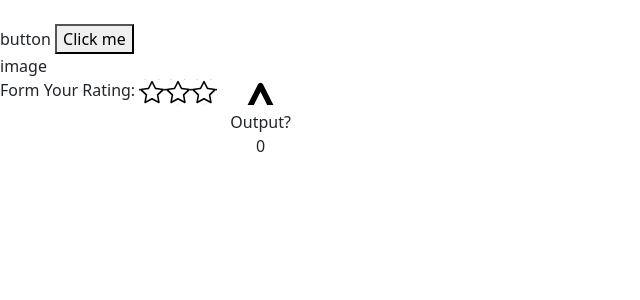
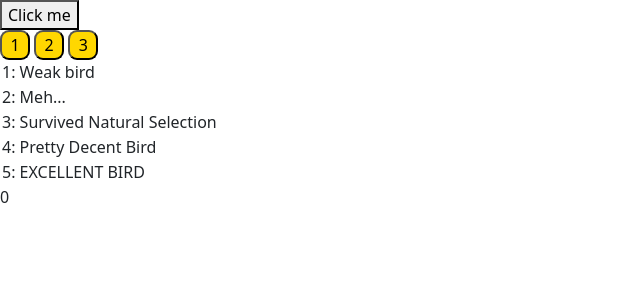
Before and after one commit to katkola/rateMyBirds, a Flask app: page /stars in a window 1280 px wide. Shown: the top 300 px of the page, without its empty margins (0-640 px from the left). Run offline with Flask 3, Linux system fonts and the light colour scheme.

Commit message:
Changes to be committed: 	new file:   .vscode/settings.json 	modified:   flask_app/static/style.css 	modified:   flask_app/templates/oneBird.html 	modified:   flask_app/templates/stars.html

```diff
--- a/flask_app/static/style.css
+++ b/flask_app/static/style.css
@@ -9,7 +9,10 @@
 }
 
 .btn-star{
-    height: 26px;
-    background-image: url('../static/star.svg');
-    background-size:cover
+    height: 30px;
+    width: 30px;
+    background-size:cover;
+    background-color: gold;
+    color: black;
+    border-radius: 30%;
 }
--- a/flask_app/templates/stars.html
+++ b/flask_app/templates/stars.html
@@ -1,34 +1,40 @@
 <!DOCTYPE html>
 <html lang="en">
+
 <head>
     <meta charset="UTF-8">
     <meta http-equiv="X-UA-Compatible" content="IE=edge">
     <meta name="viewport" content="width=device-width, initial-scale=1.0">
     <link href="https://cdn.jsdelivr.net/npm/bootstrap@5.2.2/dist/css/bootstrap.min.css" rel="stylesheet"
-    integrity="sha384-Zenh87qX5JnK2Jl0vWa8Ck2rdkQ2Bzep5IDxbcnCeuOxjzrPF/et3URy9Bv1WTRi" crossorigin="anonymous">
+        integrity="sha384-Zenh87qX5JnK2Jl0vWa8Ck2rdkQ2Bzep5IDxbcnCeuOxjzrPF/et3URy9Bv1WTRi" crossorigin="anonymous">
     <link rel="stylesheet" href="../static/style.css">
     <title>Document</title>
 </head>
+
 <body>
-    <br/> button
-    <button onclick="myFunction()">Click me</button>
-    <br/> image
-    <br/> Form
-            <label>Your Rating:</label>
-            <button class="btn btn-star" type="image" onclick="myFunction()" title="1-ok" alt="">
-            <button class="btn btn-star" type="image" onclick="myFunction()" title="2-yeah" alt="">
-            <button class="btn btn-star" type="image" onclick="myFunction()" title="3-hm" alt="">
-            <button class="btn btn-star" type="image" onclick="myFunction()" title="4-ooo!" alt="">
+    <button onclick="yup()">Click me</button>
+    <form action="">
+        <input class="btn-star" type="button" onclick="yup(value)" value="1" />
+        <input class="btn-star" type="button" onclick="yup(value)" value="2" />
+        <input class="btn-star" type="button" onclick="yup(value)" value="3" />
 
-    <br/> Output?
+        <option value="1">1: Weak bird</option>
+        <option value="2">2: Meh...</option>
+        <option value="3">3: Survived Natural Selection</option>
+        <option value="4">4: Pretty Decent Bird</option>
+        <option value="5">5: EXCELLENT BIRD</option>
+    </form>
+
     <div id="star-test">
         0
     </div>
 </body>
 <script type="text/javascript">
-    function myFuction() {
-        document.getElementById('star-test').innerHTML=Date();
+    function yup(value) {
+        content = "yup" + value
+        document.getElementById('star-test').innerHTML += content;
     }
 </script>
 <noscript>Sorry, your browser does not support JavaScript!</noscript>
+
 </html>
```
Also changed, not shown: flask_app/templates/oneBird.html (+14 -10 lines).
